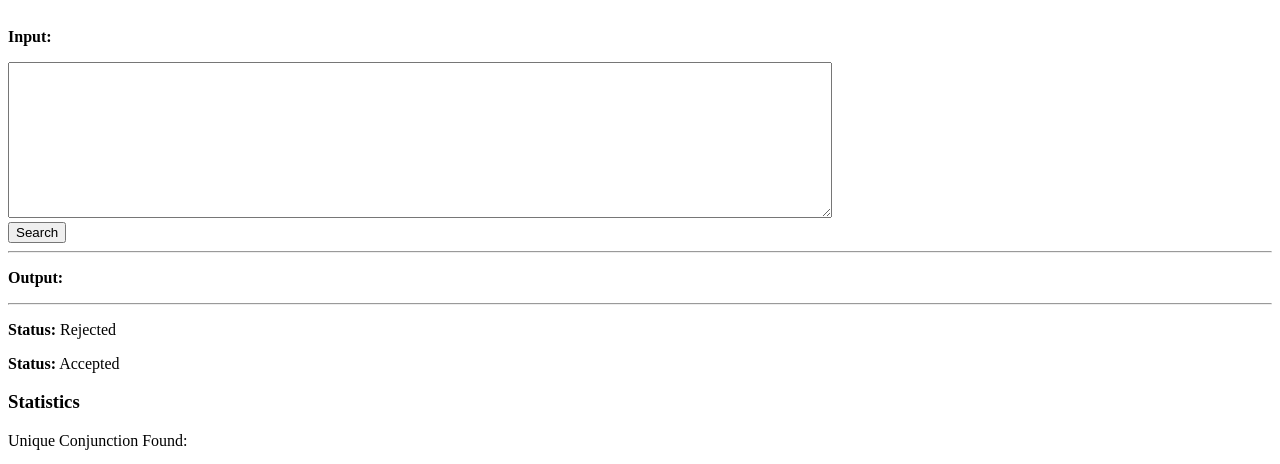
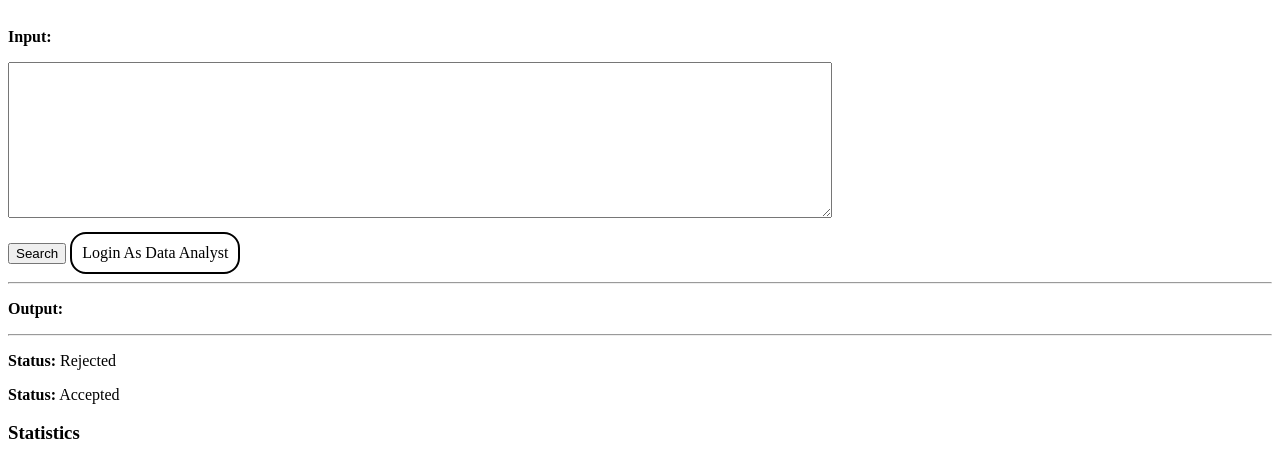
Before and after one commit to baiyuankok/Conference-Finder-DFA, a Django app: page / in a window 1280 px wide. Shown: the part 339-803 px from the top of the page. Run offline with Django 4.2, Linux system fonts and the light colour scheme.

Commit message:
Modified search button

```diff
--- a/static/index.css
+++ b/static/index.css
@@ -137,3 +137,15 @@
 .mb-5 {
   margin-bottom: 2rem !important;
 }
+
+.search-button {
+  width: auto;
+  color: black;
+  border: 2px solid black;
+  border-radius: 1em;
+  padding: 10px 10px;
+  text-decoration: none;
+  display: inline-block; margin-top: 10px;
+  margin-right: 3px;
+  cursor: pointer;
+}
--- a/templates/index.html
+++ b/templates/index.html
@@ -2,6 +2,7 @@
 <html>
 <head>
     <link rel="stylesheet" href="static/index.css">
+    <script src="static/index.js"></script>
     <title>Conference Finder DFA</title>
 </head>
 <body>
@@ -16,7 +17,8 @@
         <div>
             <textarea id="inputText" rows="10" cols="100"></textarea>
         </div>
-        <button>Search</button>
+        <button onclick="">Search</button>
+        <a class="search-button" href="{% url 'dataAnalystLogin' %}">Login As Data Analyst</a>
         <hr>
         <p id="output"><b>Output: </b></p>
         <hr>
@@ -42,7 +44,6 @@
             </tbody>
         </table>
         <!-- <script type='text/javascript' src='knockout-3.5.1.js'></script> -->
-        <!-- <script src="../static/index.js"></script> -->
         <br>
     </div>
 </body>
```
